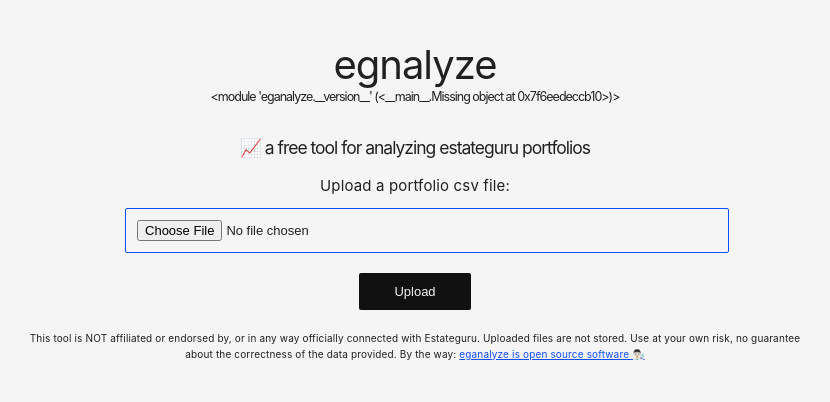
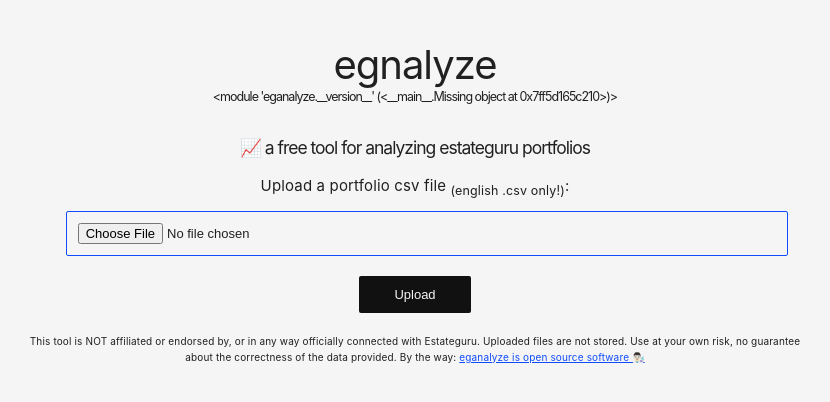
Before and after one commit to kennell/eganalyze-web, a Flask app: page / in a window 1280 px wide. Shown: the top 402 px of the page, without its empty margins (225-1055 px from the left). Run offline with Flask 2, Linux system fonts and the light colour scheme.

Commit message:
english csv only notice

```diff
--- a/templates/index.html
+++ b/templates/index.html
@@ -59,7 +59,7 @@
 
         <h2>📈 a free tool for analyzing estateguru portfolios</h2>
         <form action="/" method="POST" enctype="multipart/form-data">
-            <label for="file">Upload a portfolio csv file:</label>
+            <label for="file">Upload a portfolio csv file <sub>(english .csv only!)</sub>:</label>
             <input type="file" id="file" name="file" accept="text/csv">
             <input type="submit" value="Upload">
         </form>
```
